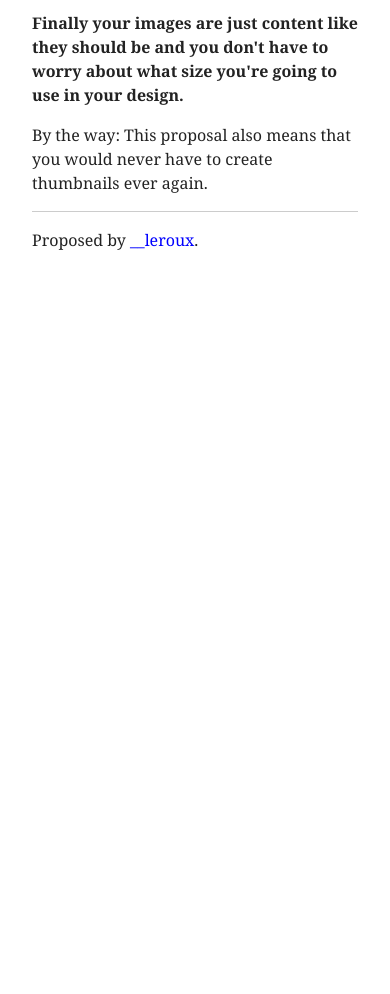
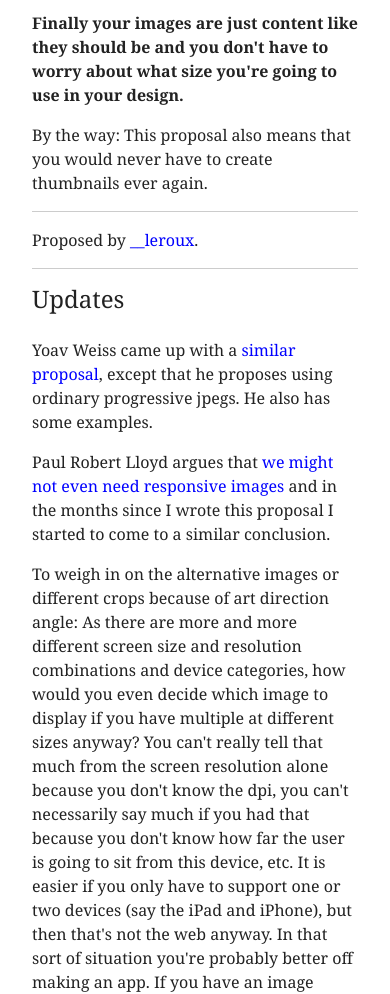
Before and after one commit to lerouxb/lerouxb.github.com, a plain HTML site: page 2012/responsive-images/index.html in a window 390 px wide. Shown: the part 3694-4688 px from the top of the page. Before the commit the page ends 3994 px from the top, so only its background shows below. Drawn offline with Linux system fonts and the light colour scheme.

Commit message:
Update 2012/responsive-images/index.html

```diff
--- a/2012/responsive-images/index.html
+++ b/2012/responsive-images/index.html
@@ -203,5 +203,31 @@ to create thumbnails ever again.</p>
 
 <p>Proposed by <a href="http://twitter.com/__leroux">__leroux</a>.</p>
 
+<hr>
+
+<h2>Updates</h2>
+
+<p>Yoav Weiss came up with a
+<a href="http://blog.yoav.ws/2012/05/Responsive-image-format">similar proposal</a>,
+except that he proposes using ordinary progressive jpegs. He also has some examples.</p>
+
+<p>Paul Robert Lloyd argues that
+<a href="http://24ways.org/2012/responsive-images-what-we-thought-we-needed/">we might not even need responsive images</a>
+and in the months since I wrote this proposal I started to come to a similar conclusion.</p>
+
+<p>To weigh in on the alternative images or different crops because of art direction angle:
+As there are more and more different screen size and resolution combinations and device categories,
+how would you even decide which image to display if you have multiple at different sizes anyway?
+You can't really tell that much from the screen resolution alone because you don't know the dpi,
+you can't necessarily say much if you had that because you don't know how far the user is going to sit from this device, etc.
+It is easier if you only have to support one or two devices (say the iPad and iPhone), but then that's not the web anyway.
+In that sort of situation you're probably better off making an app.
+If you have an image that's more legible, why not just use that all the time?
+If something like your logo isn't recognisable at small sizes then there's probably a problem with it anyway.
+If you have some solution for "mobile" where people can zoom in and pan around on your image, then why not use that on all devices?
+Do you even need that image?
+Maybe it makes more sense to adjust your design so that you don't have such a large image in the first place?
+And so on :)
+</p>
 </body>
 </html>
```
